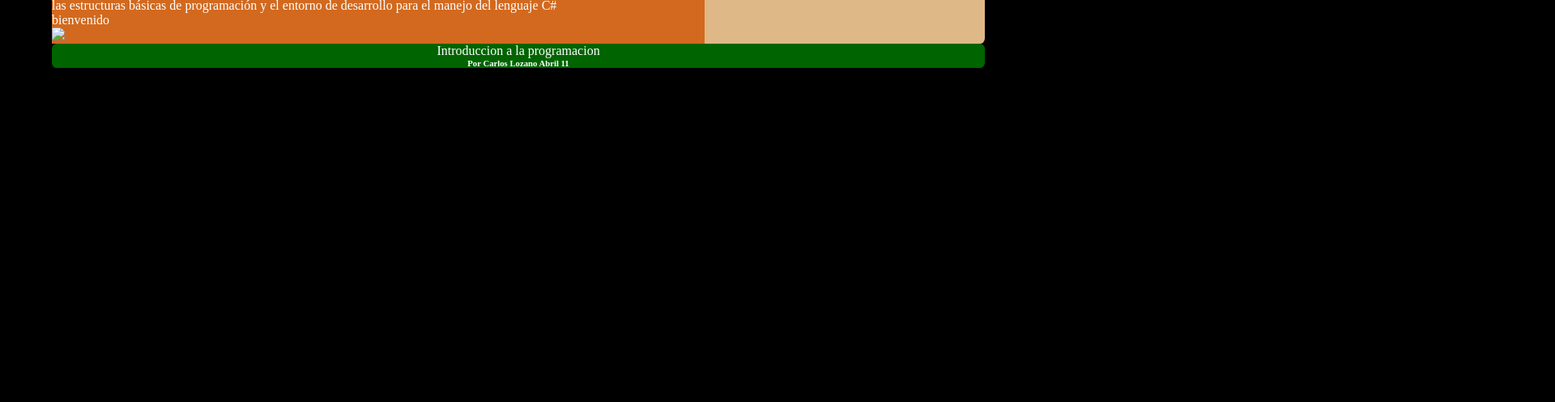
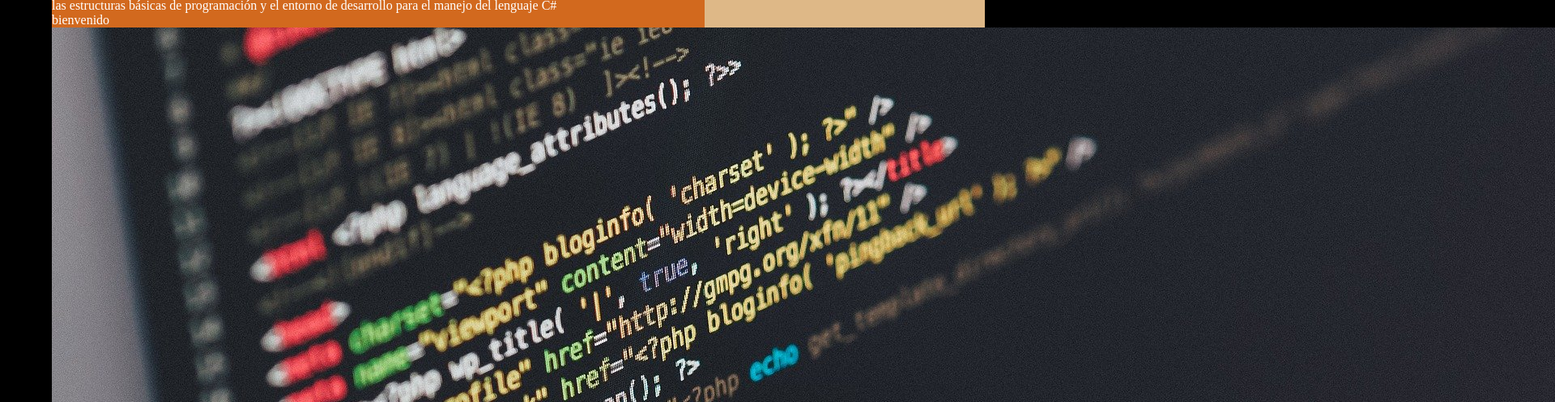
Before and after one commit to Krloz456/fase-3, a plain HTML site: page index.html in a window 1280 px wide. Shown: the part 119-616 px from the top of the page at 81% size, 1920 px wide, since content can reach past the window. Drawn offline with Linux system fonts and the light colour scheme.

Commit message:
Update index.html

```diff
--- a/index.html
+++ b/index.html
@@ -41,10 +41,11 @@
             </article>
             <article>
                 <h3></h3>
+
                 <p> bienvenido
                     </p>
 
-        <img src="IMG/programacion.jpg">
+        <img src="IMG/codigo.jpg">
 
             </article>
 
```
